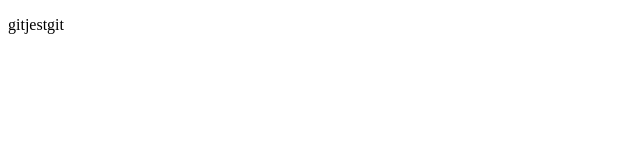
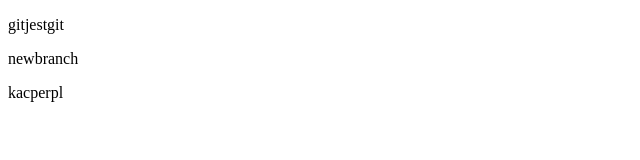
Before and after one commit to kacperpl12/gitjestgit, a plain HTML site: page index.html in a window 1280 px wide. Shown: the whole page, without its empty margins (0-640 px from the left). Drawn offline with Linux system fonts and the light colour scheme.

Commit message:
trzeci paragraf

```diff
--- a/index.html
+++ b/index.html
@@ -6,5 +6,7 @@
 </head>
 <body>
     <p>gitjestgit</p>
+    <p>newbranch</p>
+    <p>kacperpl</p>
 </body>
 </html>
```
